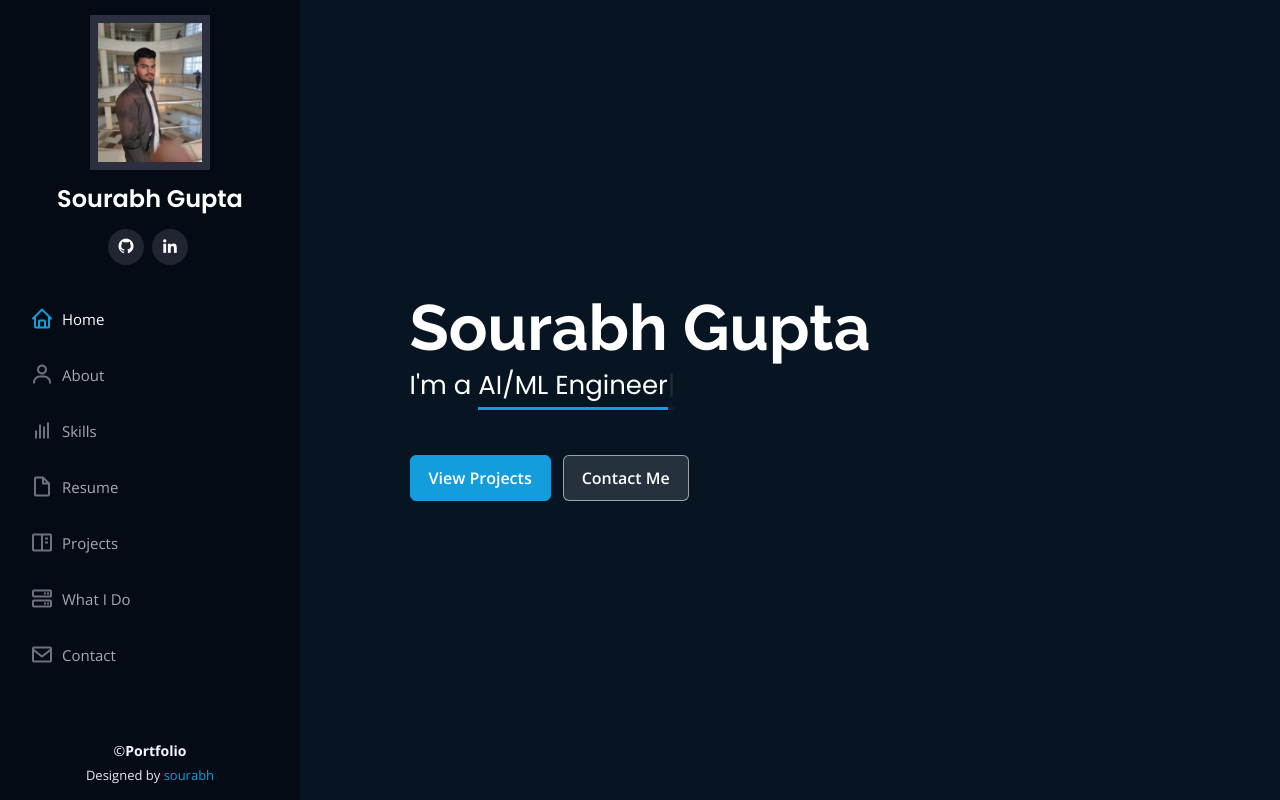
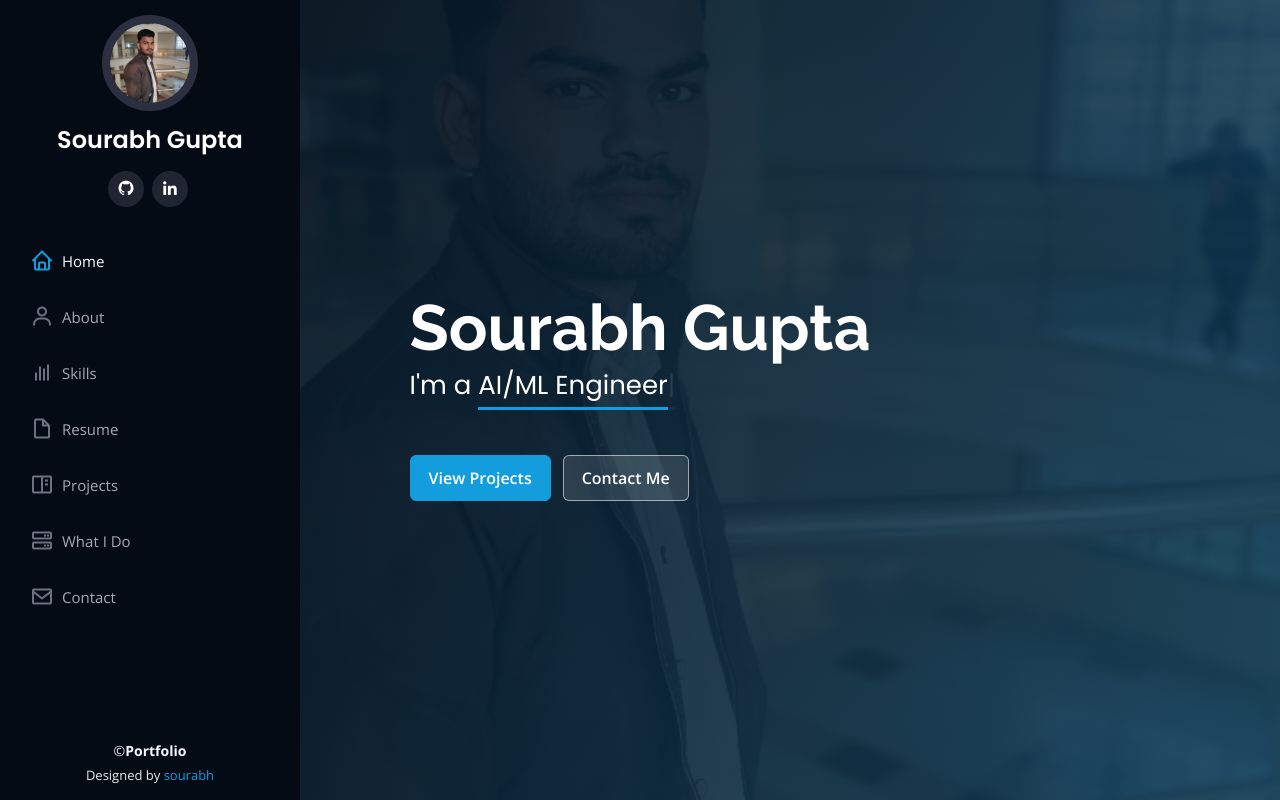
Before and after one commit to itsourabh/itsourabh.github.io, a plain HTML site: page index.html in a window 1280 px wide. Shown: the top 800 px of the page. Drawn offline with nearby package versions, Linux system fonts and the light colour scheme; files that its build step writes are made by us from their sources.

Commit message:
Add files via upload

```diff
--- a/assets/css/style.css
+++ b/assets/css/style.css
@@ -85,8 +85,14 @@ h6 {
 #header .profile img {
   margin: 15px auto;
   display: block;
-  width: 120px;
+  width: 96px;
+  height: 96px;
+  object-fit: cover;
   border: 8px solid #2c2f3f;
+}
+
+#header .profile .profile-photo {
+  border-radius: 50%;
 }
 
 #header .profile h1 {
@@ -228,13 +234,15 @@ h6 {
 #hero {
   width: 100%;
   height: 100vh;
-  background: #081827 url("assets/img/hero-bg.jpg") left center;
+  background:
+    linear-gradient(110deg, rgba(5, 13, 24, 0.92), rgba(15, 72, 104, 0.82)),
+    url("../assets/img/bg.jpg") center center;
   background-size: cover;
 }
 
 #hero:before {
   content: "";
-  background: rgba(5, 13, 24, 0.3);
+  background: rgba(5, 13, 24, 0.18);
   position: absolute;
   bottom: 0;
   top: 0;
@@ -246,7 +254,9 @@ h6 {
 #hero .hero-container {
   position: relative;
   z-index: 2;
+  max-width: 760px;
   min-width: 300px;
+  padding: 0 24px;
 }
 
 #hero h1 {
@@ -335,7 +345,7 @@ h6 {
 # Sections General
 --------------------------------------------------------------*/
 section {
-  padding: 60px 0;
+  padding: 68px 0;
   overflow: hidden;
 }
 
```
